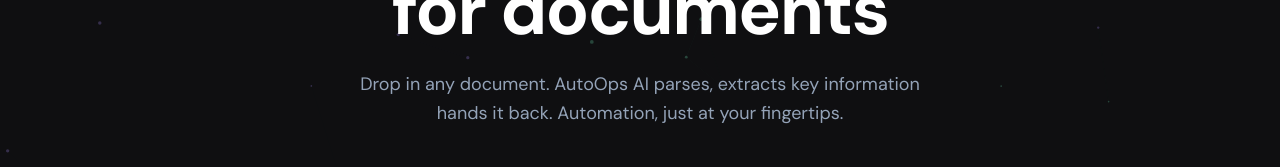
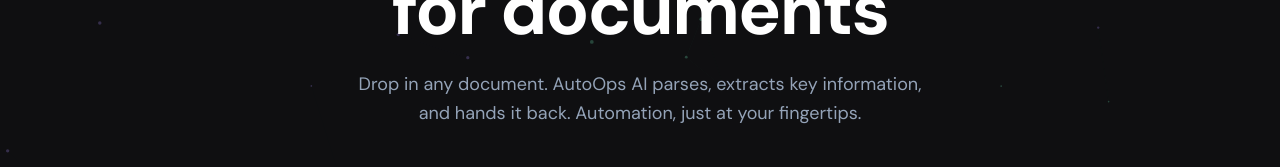
Before and after one commit to MUmarKhan02/AutoOps-AI, a React (Vite) app in the folder frontend/: page /landing in a window 1280 px wide. Shown: the part 403-570 px from the top of the page. Built offline with nearby package versions, Linux system fonts and the light colour scheme; no server answers.

Commit message:
Fixed a small typo and grammar issue

```diff
--- a/frontend/src/pages/Landing.tsx
+++ b/frontend/src/pages/Landing.tsx
@@ -108,7 +108,7 @@
       </h1>
 
         <p className="text-slate-400 text-lg max-w-xl mb-10 leading-relaxed">
-          Drop in any document. AutoOps AI parses, extracts key information hands it back. Automation, just at your fingertips.
+          Drop in any document. AutoOps AI parses, extracts key information, and hands it back. Automation, just at your fingertips.
         </p>
 
         <div className="flex items-center gap-3 flex-wrap justify-center mb-20">
```
